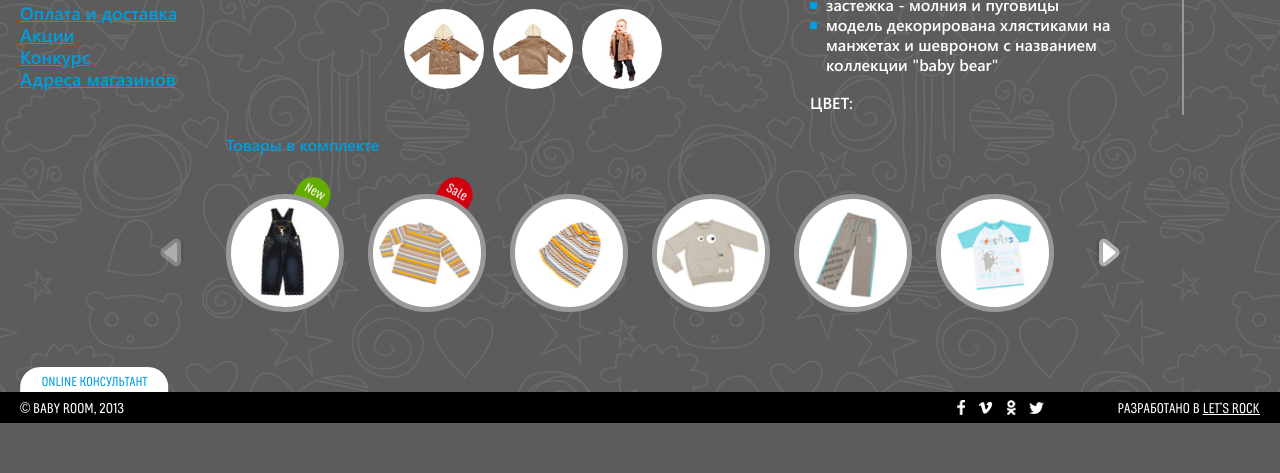
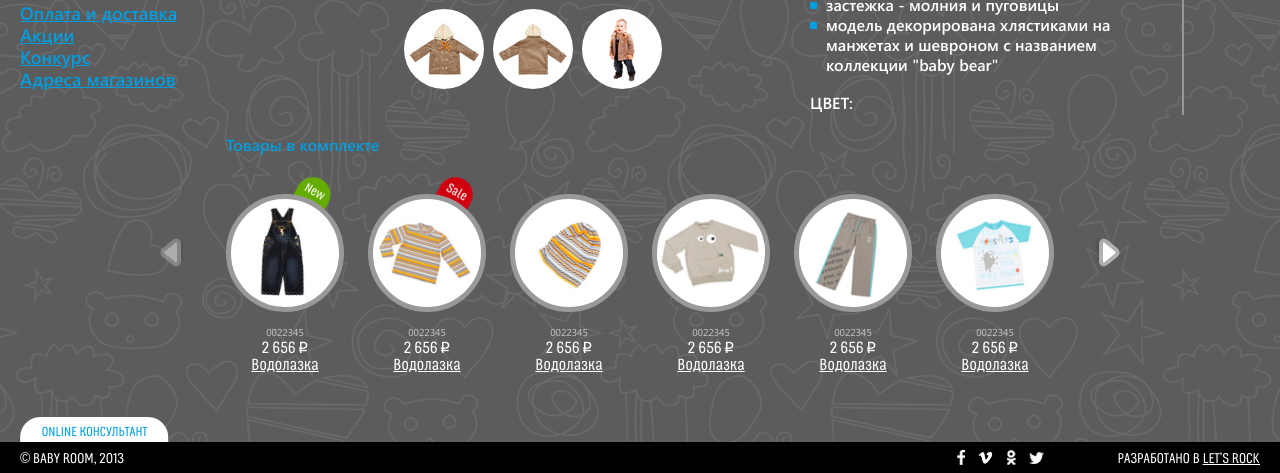
Before and after one commit to justdealman/babyroom, a plain HTML site: page product.html in a window 1280 px wide. Shown: the part 629-1102 px from the top of the page. Before the commit the page ends 1052 px from the top, so only its background shows below. Drawn offline with Linux system fonts and the light colour scheme; a web font is replaced by a local one.

Commit message:
product set info

```diff
--- a/product.html
+++ b/product.html
@@ -715,23 +715,99 @@
 					<div>
 						<a href="#"><img src="./images/set1.jpg" width="67" height="100" alt=""></a>
 					</div>
+					<h6>0022345</h6>
+					<h5>2 656<span>p</span></h5>
+					<h2><a href="#">Водолазка</a></h2>
 				</li>
 				<li>
 					<span class="sale"></span>
 					<div>
 						<a href="#"><img src="./images/set2.jpg" width="96" height="59" alt=""></a>
 					</div>
+					<h6>0022345</h6>
+					<h5>2 656<span>p</span></h5>
+					<h2><a href="#">Водолазка</a></h2>
 				</li>
-				<li><div><a href="#"><img src="./images/set3.jpg" width="78" height="82" alt=""></a></div></li>
-				<li><div><a href="#"><img src="./images/set4.jpg" width="104" height="92" alt=""></a></div></li>
-				<li><div><a href="#"><img src="./images/set5.jpg" width="58" height="81" alt=""></a></div></li>
-				<li><div><a href="#"><img src="./images/set6.jpg" width="97" height="95" alt=""></a></div></li>
-				<li><div><a href="#"><img src="./images/set1.jpg" width="67" height="100" alt=""></a></div></li>
-				<li><div><a href="#"><img src="./images/set2.jpg" width="96" height="59" alt=""></a></div></li>
-				<li><div><a href="#"><img src="./images/set3.jpg" width="78" height="82" alt=""></a></div></li>
-				<li><div><a href="#"><img src="./images/set4.jpg" width="104" height="92" alt=""></a></div></li>
-				<li><div><a href="#"><img src="./images/set5.jpg" width="58" height="81" alt=""></a></div></li>
-				<li><div><a href="#"><img src="./images/set6.jpg" width="97" height="95" alt=""></a></div></li>
+				<li>
+					<div>
+						<a href="#"><img src="./images/set3.jpg" width="78" height="82" alt=""></a>
+					</div>
+					<h6>0022345</h6>
+					<h5>2 656<span>p</span></h5>
+					<h2><a href="#">Водолазка</a></h2>
+				</li>
+				<li>
+					<div>
+						<a href="#"><img src="./images/set4.jpg" width="104" height="92" alt=""></a>
+					</div>
+					<h6>0022345</h6>
+					<h5>2 656<span>p</span></h5>
+					<h2><a href="#">Водолазка</a></h2>
+				</li>
+				<li>
+					<div>
+						<a href="#"><img src="./images/set5.jpg" width="58" height="81" alt=""></a>
+					</div>
+					<h6>0022345</h6>
+					<h5>2 656<span>p</span></h5>
+					<h2><a href="#">Водолазка</a></h2>
+				</li>
+				<li>
+					<div>
+						<a href="#"><img src="./images/set6.jpg" width="97" height="95" alt=""></a>
+					</div>
+					<h6>0022345</h6>
+					<h5>2 656<span>p</span></h5>
+					<h2><a href="#">Водолазка</a></h2>
+				</li>
+				<li>
+					<div>
+						<a href="#"><img src="./images/set1.jpg" width="67" height="100" alt=""></a>
+					</div>
+					<h6>0022345</h6>
+					<h5>2 656<span>p</span></h5>
+					<h2><a href="#">Водолазка</a></h2>
+				</li>
+				<li>
+					<div>
+						<a href="#"><img src="./images/set2.jpg" width="96" height="59" alt=""></a>
+					</div>
+					<h6>0022345</h6>
+					<h5>2 656<span>p</span></h5>
+					<h2><a href="#">Водолазка</a></h2>
+				</li>
+				<li>
+					<div>
+						<a href="#"><img src="./images/set3.jpg" width="78" height="82" alt=""></a>
+					</div>
+					<h6>0022345</h6>
+					<h5>2 656<span>p</span></h5>
+					<h2><a href="#">Водолазка</a></h2>
+				</li>
+				<li>
+					<div>
+						<a href="#"><img src="./images/set4.jpg" width="104" height="92" alt=""></a>
+					</div>
+					<h6>0022345</h6>
+					<h5>2 656<span>p</span></h5>
+					<h2><a href="#">Водолазка</a></h2>
+				</li>
+				<li>
+					<div>
+						<a href="#"><img src="./images/set5.jpg" width="58" height="81" alt=""></a>
+					</div>
+					<h6>0022345</h6>
+					<h5>2 656<span>p</span></h5>
+					<h2><a href="#">Водолазка</a></h2>
+				</li>
+				<li>
+					<div>
+						<a href="#"><img src="./images/set6.jpg" width="97" height="95" alt=""></a>
+					</div>
+					<h6>0022345</h6>
+					<h5>2 656<span>p</span></h5>
+					<h2><a href="#">Водолазка</a></h2>
+				</li>
 			</ul>
 		</div>
 		<div class="clear"></div>
--- a/style.css
+++ b/style.css
@@ -1192,7 +1192,7 @@ button::-moz-focus-inner {
 }
 .set {
 	width:960px;
-	margin:-160px auto 80px;
+	margin:-160px auto 30px;
 }
 .set h3 {
 	color:#009ee0;
@@ -1206,14 +1206,14 @@ button::-moz-focus-inner {
 .set > div {
 	position:relative;
 	width:960px;
-	height:135px;
+	height:235px;
 }
 .set > div .jcarousel-container {
 	margin:0;
 }
 .set > div .jcarousel-container-horizontal {
 	width:960px;
-	height:135px;
+	height:235px;
 }
 .set > div .jcarousel-clip {
     overflow:hidden;
@@ -1221,18 +1221,18 @@ button::-moz-focus-inner {
 .set > div .jcarousel-clip-horizontal {
 	position:relative;
 	width:852px;
-	height:135px;
+	height:235px;
 	margin:0 54px;
 }
 .set > div .jcarousel-item {
 	position:relative;
 	float:left;
 	width:118px;
-	height:118px;
+	height:218px;
 	padding:17px 0 0;
 	margin:0 12px;
 }
-.set > div .jcarousel-item span {
+.set > div .jcarousel-item > span {
 	position:absolute;
 	left:54px;
 	top:0;
@@ -1251,6 +1251,7 @@ button::-moz-focus-inner {
 	position:relative;
 	width:108px;
 	height:108px;
+	margin:0 0 17px;
 	background:#ffffff;
 	border:5px solid #999999;
 	-webkit-border-radius:50%;
@@ -1274,30 +1275,65 @@ button::-moz-focus-inner {
 .set > div .jcarousel-prev-horizontal {
 	position:absolute;
 	left:0;
-	top:50%;
+	top:60px;
 	z-index:100;
 	display:block;
 	width:26px;
 	height:30px;
 	cursor:pointer;
-	margin:-8px 0 0;
 	background:url('./images/carousel_prev.png') no-repeat left top;
 }
 .set > div .jcarousel-next-horizontal {
 	position:absolute;
 	right:0;
-	top:50%;
+	top:60px;
 	z-index:100;
 	display:block;
 	width:26px;
 	height:30px;
 	cursor:pointer;
-	margin:-8px 0 0;
 	background:url('./images/carousel_next.png') no-repeat left top;
 }
 .set > div .jcarousel-prev-disabled-horizontal, .set .jcarousel-next-disabled-horizontal {
     cursor:default;
 	opacity:0.5;
+}
+.set h2 {
+	overflow:hidden;
+	max-height:40px;
+	font-size:16px;
+	line-height:20px;
+	font-weight:normal;
+    font-family:'Boblic', sans-serif;
+	text-align:center;
+	padding:0;
+	margin:0;
+}
+.set h2 a {
+	color:#ffffff;
+}
+.set h5 {
+	color:#ffffff;
+	font-size:16px;
+	line-height:19px;
+	font-weight:normal;
+	font-family:'Boblic', sans-serif;
+	text-align:center;
+	padding:0;
+	margin:0 0 -3px;
+}
+.set h5 span {
+	font-family:'Rouble';
+}
+.set h6 {
+	color:#c9c9c9;
+	font-size:10px;
+	line-height:12px;
+	font-weight:normal;
+	font-family:'Segoe UI', sans-serif;
+	text-align:center;
+	padding:0;
+	margin:-2px 0 -1px;
 }
 .catlist {
 	clear:both;
```
